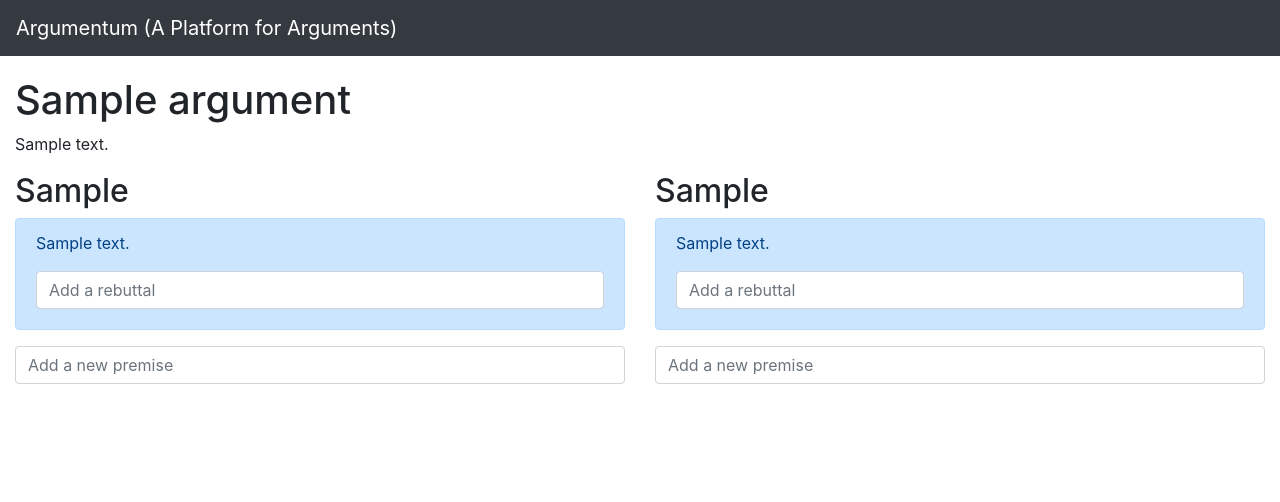
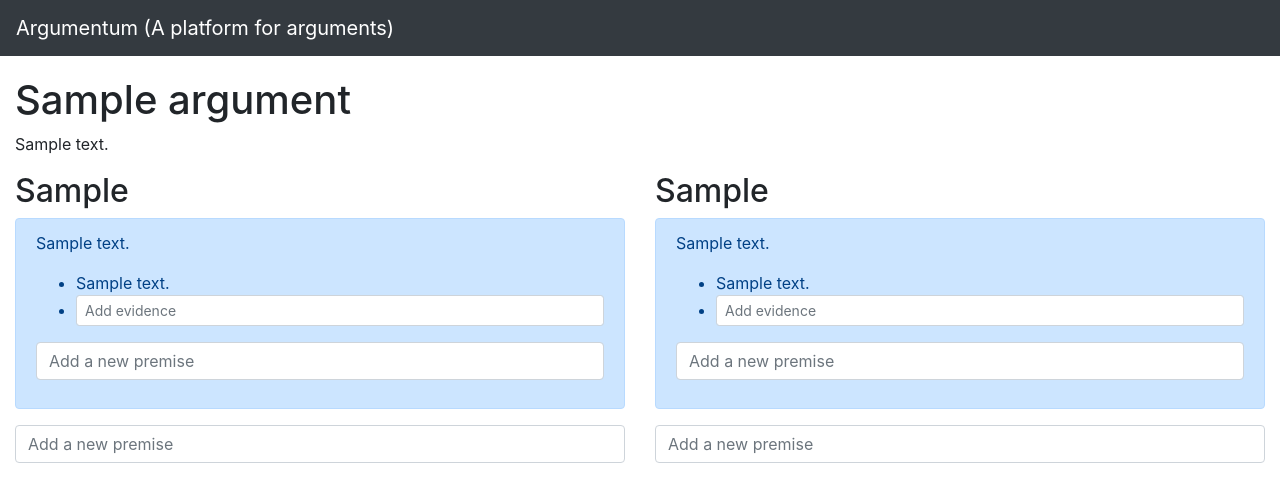
Before and after one commit to pjwalen/argumentum, a Flask app: template src/argumentum/templates/argument.j2 in a window 1280 px wide. Shown: the top 502 px of the page. Run offline with Flask 2, Linux system fonts and the light colour scheme; the template is opened without the code that fills it: values that come from a table or form of the project are taken from there, most other values are stand-ins (such as "Sample title", 1, 10 or a date in 2020); some libraries are stand-ins or nearby versions.

Commit message:
Add icons to each premise and evidence record for deleting and updating. Add the iconic CSS library to base.j2. Rename the Rebuttal model to Evidence. Create the EvidenceForm for processing new evidence records. Add gitignore entries for EBS.

```diff
--- a/src/argumentum/forms.py
+++ b/src/argumentum/forms.py
@@ -15,3 +15,8 @@
     argumentid = IntegerField('Argument ID', validators=[DataRequired()], widget=HiddenInput())
     opponent = StringField('Opponent', validators=[DataRequired(), AnyOf(['left', 'right'])], widget=HiddenInput())
     text = StringField('Text', validators=[DataRequired()])
+
+
+class EvidenceForm(FlaskForm):
+    premiseid = IntegerField('Premise ID', validators=[DataRequired()], widget=HiddenInput())
+    text = StringField('Text')
--- a/src/argumentum/models.py
+++ b/src/argumentum/models.py
@@ -25,12 +25,13 @@
     id = db.Column(db.Integer, primary_key=True)
     argumentid = db.Column(db.Integer, db.ForeignKey('argument.id'))
     text = db.Column(db.Text)
+    evidence = db.relationship('Evidence', lazy=True)
     opponent = db.Column(db.Text)
     created = db.Column(db.DateTime)
     updated = db.Column(db.DateTime)
 
 
-class Rebuttal(db.Model):
+class Evidence(db.Model):
     id = db.Column(db.Integer, primary_key=True)
     premiseid = db.Column(db.Integer, db.ForeignKey('premise.id'))
     text = db.Column(db.Text)
--- a/src/argumentum/templates/argument.j2
+++ b/src/argumentum/templates/argument.j2
@@ -5,12 +5,39 @@
             <h2>{{ name }}</h2>
             {% for premise in premises %}
             <div class="alert alert-primary">
+                <span class="float-right">
+                    <a href=""><span class="oi oi-pencil text-info"></span></a>
+                    <a href=""><span class="oi oi-x text-danger"></span></a>
+                </span>
                 <p>
                 {{ premise.text }}
                 </p>
-                <form>
-                    <input type="text" class="form-control mb-2 mr-sm-2" placeholder="Add a rebuttal">
-                </form>
+                <ul>
+                    {%  for evidence in premise.evidence %}
+                    <li>
+                        {{ evidence.text }}
+                        <span class="float-right">
+                            <a href=""><span class="oi oi-pencil text-info"></span></a>
+                            <a href=""><span class="oi oi-x text-danger"></span></a>
+                        </span>
+                    </li>
+                    {% endfor %}
+                    <li>
+                        <form method="post">
+                        {{ evidenceform.csrf_token }}
+                        {{ evidenceform.premiseid(value=premise.id) }}
+                        {{ evidenceform.text(class_='form-control form-control-sm', style='display: inline-block;', placeholder="Add evidence") }}
+                        </form>
+                    </li>
+                </ul>
+                <div class="form-group">
+                    <form method="post">
+                        {{ premiseform.csrf_token }}
+                        {{ premiseform.opponent(value=opponent) }}
+                        {{ premiseform.argumentid(value=argument.id) }}
+                        {{ premiseform.text(class_='form-control', placeholder="Add a new premise") }}
+                    </form>
+                </div>
             </div>
             {%  endfor %}
             <form method="post">
--- a/src/argumentum/templates/base.j2
+++ b/src/argumentum/templates/base.j2
@@ -2,11 +2,12 @@
 <html>
     <head>
         <link href="https://maxcdn.bootstrapcdn.com/bootstrap/4.0.0/css/bootstrap.min.css" rel="stylesheet" integrity="sha384-Gn5384xqQ1aoWXA+058RXPxPg6fy4IWvTNh0E263XmFcJlSAwiGgFAW/dAiS6JXm" crossorigin="anonymous">
-        <title>Argumentum (A Platform for Arguments)</title>
+        <link href="https://cdnjs.cloudflare.com/ajax/libs/open-iconic/1.1.1/font/css/open-iconic-bootstrap.min.css" rel="stylesheet">
+        <title>Argumentum (A platform for arguments)</title>
     </head>
     <body>
         <nav class="navbar sticky-top navbar-dark bg-dark" style="margin-bottom: 20px;">
-            <a class="navbar-brand" href="{{ url_for('index') }}">Argumentum (A Platform for Arguments)</a>
+            <a class="navbar-brand" href="{{ url_for('index') }}">Argumentum (A platform for arguments)</a>
         </nav>
         <div class="container-fluid">
             {% block content %}
```
Also changed, not shown: src/argumentum/views.py (+12 -4 lines), 1 other file.
